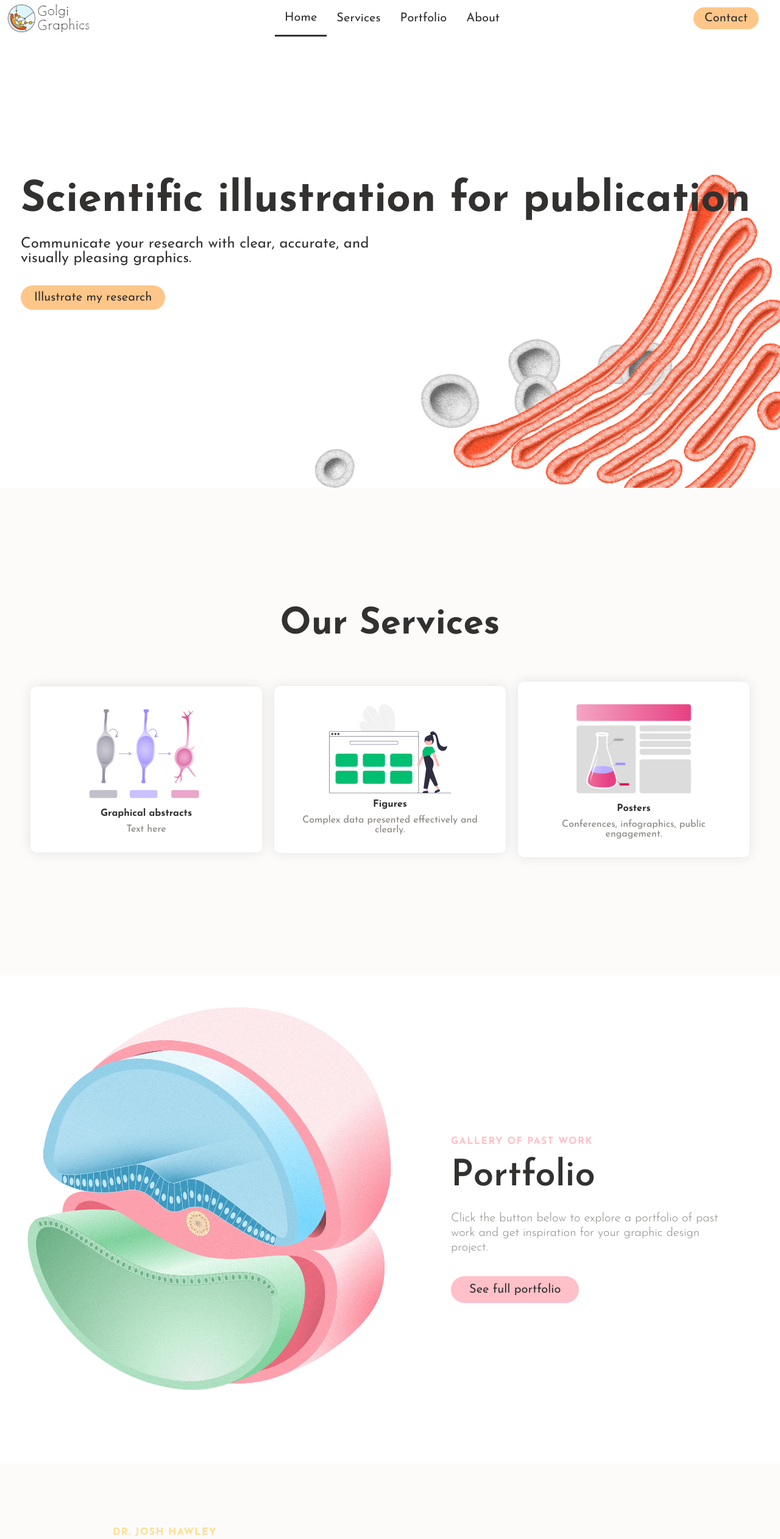
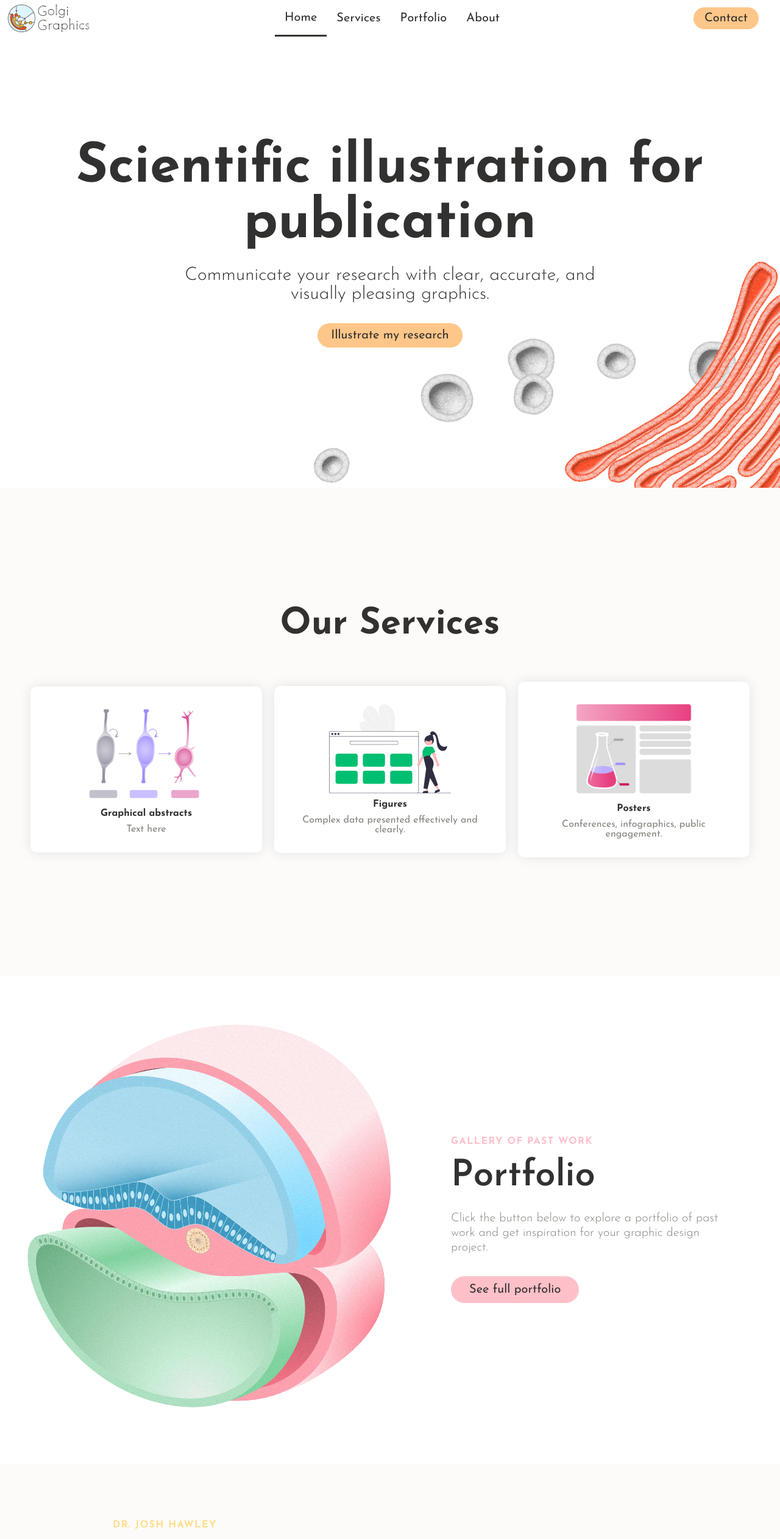
Before and after one commit to Josh-Hawley/Golgi-Graphics, a React (Create React App) app: page / in a window 1280 px wide. Shown: the top 2524 px of the page at 61% size. Built offline with nearby package versions, Linux system fonts and the light colour scheme.

Commit message:
portfolio image centering

```diff
--- a/src/App.js
+++ b/src/App.js
@@ -1,44 +1,44 @@
+import './App.css';
+import React from 'react';
+import { BrowserRouter as Router, Routes, Route } from 'react-router-dom';
+import Home from './pages';
+import ContactPage from './pages/contact';
+import GalleryPage from './pages/gallery';
+
+function App() {
+
+  return (
+      <Router>
+        <Routes>
+          <Route path='/' element={<Home/>} />
+          <Route path='/contact' element={<ContactPage/>}/>
+          <Route path='/gallery' element={<GalleryPage/>}/>
+        </Routes>
+      </Router>
+  );
+}
+
+export default App;
+
 // import './App.css';
 // import React from 'react';
 // import { BrowserRouter as Router, Routes, Route } from 'react-router-dom';
+// import LazyLoad from 'react-lazyload';
 // import Home from './pages';
 // import ContactPage from './pages/contact';
 // import GalleryPage from './pages/gallery';
 
+
 // function App() {
-
 //   return (
-//       <Router>
-//         <Routes>
-//           <Route path='/' element={<Home/>} />
-//           <Route path='/contact' element={<ContactPage/>}/>
-//           <Route path='/gallery' element={<GalleryPage/>}/>
-//         </Routes>
-//       </Router>
+//     <Router>
+//       <Routes>
+//         <Route path="/" element={<LazyLoad><Home /></LazyLoad>} />
+//         <Route path="/contact" element={<LazyLoad><ContactPage /></LazyLoad>} />
+//         <Route path="/gallery" element={<LazyLoad><GalleryPage /></LazyLoad>} />
+//       </Routes>
+//     </Router>
 //   );
 // }
 
 // export default App;
-
-import './App.css';
-import React from 'react';
-import { BrowserRouter as Router, Routes, Route } from 'react-router-dom';
-import LazyLoad from 'react-lazyload';
-import Home from './pages';
-import ContactPage from './pages/contact';
-import GalleryPage from './pages/gallery';
-
-
-function App() {
-  return (
-    <Router>
-      <Routes>
-        <Route path="/" element={<LazyLoad><Home /></LazyLoad>} />
-        <Route path="/contact" element={<LazyLoad><ContactPage /></LazyLoad>} />
-        <Route path="/gallery" element={<LazyLoad><GalleryPage /></LazyLoad>} />
-      </Routes>
-    </Router>
-  );
-}
-
-export default App;
--- a/src/components/About/index.js
+++ b/src/components/About/index.js
@@ -19,11 +19,11 @@ const About = () => {
                     <TopLine>Dr. Josh Hawley</TopLine>
                     <Heading lightText={true}>About</Heading>
                     <Subtitle darkText={true}>
-                        Welcome! I'm Dr. Josh Hawley, a passionate advocate for the fusion of science and design. With a background in Quantitative and Biophysical Biology at The University of Manchester, I have honed my expertise in understanding the intricacies of mathematically modelling biological systems, with a focus on embryonic development.
+                        Welcome! I'm Dr. Josh Hawley, a passionate advocate for the fusion of science and design. With a background in Quantitative and Biophysical Biology, I have honed my expertise in understanding the intricacies of embryonic development and stem cell fate decisions through a combination of mathematically modelling and experimental work.
                     </Subtitle>
 
                     <Subtitle>
-                    However, my curiosity extends beyond just doing the science and as a graphic designer, I channel my creativity and love for aesthetics to convey the complexity of science in visually appealing and easy-to-understand graphics. I believe that bridging the gap between science and art is crucial for fostering scientific literacy and engaging a broader audience, as well as communicating amongst scientific peers.
+                    However, my curiosity extends beyond just doing the science and as a graphic designer, I channel my creativity and love for aesthetics to convey the complexity of scienctific concepts with visually appealing and easy-to-understand graphics. I believe that bridging the gap between science and art is crucial for fostering scientific literacy, engaging a broader audience, and in communicating amongst scientific peers.
                     </Subtitle>
 
 
--- a/src/components/HeroSection/HeroElements.js
+++ b/src/components/HeroSection/HeroElements.js
@@ -6,15 +6,17 @@ import { Link as LinkS} from 'react-scroll';
 
 export const HeroH1 = styled.h1`
     color: ${theme.colors.darkTxt};
-    font-size: 70px;
-    text-align: left;
+    font-size: 90px;
+    text-align: center;
+    font-weight: 700;
+    /* max-width: 700px; */
 
     @media screen and (max-width: 768px) {
-        font-size: 60px;
+        font-size: 65px;
     }
 
     @media screen and (max-width: 480px) {
-        font-size: 40px;
+        font-size: 50px;
     }
 `;
 
@@ -27,7 +29,8 @@ export const HeroContainer = styled.div`
     height: 100vh;
     position: relative;
     z-index: 1;
-    justify-content: flex-start;
+    justify-content: center;
+    offset:-60px;
 `;
 
 export const HeroBg = styled.div`
@@ -115,55 +118,30 @@ export const ImageVesicle = styled.img`
   z-index: 1;
   position: absolute;
 
-  @media screen and (max-width: 768px) {
-       width: 70px;
+  @media screen and (max-width: 1300px) {
+       width: 90px;
     }
+    @media screen and (max-width: 700px) {
+    width: 70px;
+  }
 
 `;
 
-// export const ImageVesicle2 = styled.img`
-//     width: 100px;
-//   z-index: 1;
-//   position: absolute;
 
-//   @media screen and (max-width: 768px) {
-//        width: 70px;
-//     }
-
-// `;
-
-// export const ImageVesicle3 = styled.img`
-//     width: 100px;
-//   z-index: 1;
-//   position: absolute;
-
-//   @media screen and (max-width: 768px) {
-//        width: 70px;
-//     }
-
-// `;
-
-// export const ImageVesicle4 = styled.img`
-//     width: 100px;
-//   z-index: 1;
-//   position: absolute;
-
-//   @media screen and (max-width: 768px) {
-//        width: 70px;
-//     }
-
-// `;
 
 export const ImageGolgi = styled.img`
-  width: 600px;
+  width: 550px;
   z-index: 4;
   position: absolute;
   right: 0;
   bottom: 0;
 
-  @media screen and (max-width: 768px) {
-       width: 400px;
-    }
+  @media screen and (max-width: 1300px) {
+    width: 450px;
+  }
+  @media screen and (max-width: 700px) {
+    width: 350px;
+  }
 
 `;
 
@@ -216,7 +194,7 @@ export const HeroContent = styled.div`
     padding: 8px 24px;
     display: flex;
     flex-direction: column;
-    align-items: stretch;
+    align-items: center;
 
 `;
 
@@ -226,9 +204,10 @@ export const HeroContent = styled.div`
 export const HeroP = styled.p`
     margin-top: 24px;
     color: ${theme.colors.darkTxt};
-    font-size: 24px;
-    text-align: left;
-    max-width: 600px;
+    font-size: 30px;
+    text-align: center;
+    max-width: 700px;
+    font-weight: 300;
 
     @media screen and (max-width: 768px) {
         font-size: 24px;
--- a/src/components/HeroSection/index.js
+++ b/src/components/HeroSection/index.js
@@ -76,7 +76,7 @@ const HeroSection = () => {
     });
 
 
-    const golgiX = useTransform(golgiScale, [0, 1], ['0vw', '4vw']);
+    const golgiX = useTransform(golgiScale, [0, 1], ['0vw', '8vw']);
     const golgiY = useTransform(golgiScale, [0, 1], ['99vh', '110vh']);
 
     const vesicle1X = useTransform(vesicle1Scale, [0, 1], ['20vw', '65vw']);
@@ -91,7 +91,7 @@ const HeroSection = () => {
     const vesicle4X = useTransform(vesicle4Scale, [0, 1], ['60vw', '80vw']);
     const vesicle4Y = useTransform(vesicle4Scale, [0, 1], ['30vh', '80vh']);
 
-    const vesicle5X = useTransform(vesicle5Scale, [0, 1], ['75vw', '80vw']);
+    const vesicle5X = useTransform(vesicle5Scale, [0, 1], ['80vw', '90vw']);
     const vesicle5Y = useTransform(vesicle5Scale, [0, 1], ['15vh', '85vh']);
 
     const vesicle6X = useTransform(vesicle6Scale, [0, 1], ['47vw', '70vw']);
--- a/src/components/InfoSection/InfoElements.js
+++ b/src/components/InfoSection/InfoElements.js
@@ -59,6 +59,7 @@ export const Column2 = styled.div`
     /* width:120vw; */
     width: 50vw;
     height: 100vh;
+
     /* align-items: center; */
     overflow: hidden;
     @media screen and (max-width: 768px){
@@ -185,7 +186,9 @@ export const Layer0 = styled.img`
   z-index: 0;
   position: absolute;
   left: 50%;
-  transform: translate(-50%);
+  /* top: 50%; */
+  transform: translate(-50%, -50%);
+
 `;
 
 export const Layer1 = styled.img`
@@ -193,7 +196,8 @@ export const Layer1 = styled.img`
   z-index: 1;
   position: absolute;
   left: 50%;
-  transform: translate(-50%);
+  /* top: 50%; */
+  transform: translate(-50%, -50%);
 `;
 
 export const Layer2 = styled.img`
@@ -201,7 +205,8 @@ export const Layer2 = styled.img`
   z-index: 2;
   position: absolute;
   left: 50%;
-  transform: translate(-50%);
+  /* top: 50%; */
+  transform: translate(-50%, -50%);
 `;
 
 export const Layer3 = styled.img`
@@ -209,7 +214,8 @@ export const Layer3 = styled.img`
   z-index: 3;
   position: absolute;
   left: 50%;
-  transform: translate(-50%);
+  /* top: 50%; */
+  transform: translate(-50%, -50%);
 `;
 
 export const Layer4 = styled.img`
@@ -217,7 +223,8 @@ export const Layer4 = styled.img`
   z-index: 4;
   position: absolute;
   left: 50%;
-  transform: translate(-50%);
+
+  transform: translate(-50%, -50%);
 `;
 
 
--- a/src/components/InfoSection/index.js
+++ b/src/components/InfoSection/index.js
@@ -5,7 +5,7 @@ import { InfoContainer, InfoWrapper, InfoRow, Column1, Column2, TextWrapper, Top
 // import {useTheme} from 'styled-components';
 // import { Parallax } from 'react-parallax';
 // import portfolioBackground from '../../images/portfolio background.jpg';
-import { useRef } from 'react';
+import { useRef, useEffect, useState } from 'react';
 
 import { motion, useScroll, useSpring, useTransform } from 'framer-motion';
 
@@ -31,12 +31,20 @@ const InfoSection = ({lightBg, id, imgStart, topLine, lightText, headline, darkT
 //     });
 //     let y = useTransform(scrollYProgress, [0, 1], ['0%', '40%']);
 
-
+    const [divHeight, setDivHeight] = useState(0);
     let ref = useRef(null);
     let {scrollYProgress} = useScroll({
         target: ref,
         offset: ["start end", "end start"]
     });
+
+    useEffect(() => {
+      if (ref.current) {
+        const height = ref.current.offsetHeight;
+        setDivHeight(height);
+        console.log('Div height:', height);
+      }
+    }, []);
 
     const outerScale = useSpring(scrollYProgress, {
         stiffness: 150,
@@ -56,15 +64,20 @@ const InfoSection = ({lightBg, id, imgStart, topLine, lightText, headline, darkT
       restDelta: 0.001
     });
 
+    const offsetX = useTransform(scrollYProgress, [0,1], ['0', '0'])
+    const offsetY = useTransform(scrollYProgress, [0,1], [40*divHeight/100, 60*divHeight/100])
 
     const outerX = useTransform(outerScale, [0, 1], ['0', '60px']);
-    const outerY = useTransform(outerScale, [0, 1], ['100vh', '-10px']);
+    const outerY = useTransform(outerScale, [0, 1], ['0vh', '-10px']);
 
     const inner1X = useTransform(inner1Scale, [0, 1], ['0%', '-100px']);
-    const inner1Y = useTransform(inner1Scale, [0, 1], ['100vh', '50px']);
+    const inner1Y = useTransform(inner1Scale, [0, 1], ['0vh', '50px']);
 
     const inner2X = useTransform(inner2Scale, [0, 1], ['0%', '-40px']);
-    const inner2Y = useTransform(inner2Scale, [0, 1], ['100vh', '20px']);
+    const inner2Y = useTransform(inner2Scale, [0, 1], ['0vh', '20px']);
+
+    // const inner2X = useTransform(inner2Scale, [0, 1], ['-0px', '0%']);
+    // const inner2Y = useTransform(inner2Scale, [0, 1], ['20px', '0vh']);
 
   return (
     <>
@@ -82,44 +95,31 @@ const InfoSection = ({lightBg, id, imgStart, topLine, lightText, headline, darkT
                     </BtnWrap>
                 </TextWrapper>
                 </Column1>
-                {/* <Parallax bgImage={portfolioBackground} strength={400}> */}
+
                 <Column2>
-                    {/* <ImgWrap> */}
 
-                    {/* <ImgConstrainBox> */}
-                    {/* <motion.div style={{ y }}>
-                      <Img src={portfolioBackground} alt={'Portfolio image'} />
-                    </motion.div> */}
-
-                    <motion.div style = {{ x: outerX}}>
-                    <motion.div style = {{ y: outerY }}>
+                    <motion.div style = {{ x: offsetX, y: offsetY }}>
+                      <motion.div style = {{ x: outerX, y: outerY}}>
                                 <Layer0 src={layer0} />
-                        </motion.div>
                       </motion.div>
 
-                      <motion.div style = {{ x: inner1X}}>
-                      <motion.div style = {{ y: inner1Y }}>
+                      <motion.div style = {{ x: inner1X, y: inner1Y}}>
                                 <Layer1 src={layer1} />
-                        </motion.div>
                       </motion.div>
 
-                      <motion.div style = {{ x: outerX}}>
-                      <motion.div style = {{ y: outerY }}>
+                      <motion.div style = {{ x: outerX, y: outerY }}>
                                 <Layer2 src={layer2} />
-                        </motion.div>
                       </motion.div>
 
-                      <motion.div style = {{ x: inner2X}}>
-                      <motion.div style = {{ y: inner2Y }}>
+                      <motion.div style = {{ x: inner2X, y: inner2Y }}>
                                 <Layer3 src={layer3} />
-                        </motion.div>
                       </motion.div>
 
-                      <motion.div style = {{ x: outerX}}>
-                      <motion.div style = {{ y: outerY }}>
+                      <motion.div style = {{ x: outerX, y: outerY}}>
                                 <Layer4 src={layer4} />
-                        </motion.div>
                       </motion.div>
+                    </motion.div>
+
 
 
 
--- a/src/components/Navbar/NavbarElements.js
+++ b/src/components/Navbar/NavbarElements.js
@@ -34,7 +34,7 @@ background: ${({scrollNav}) => (scrollNav ? `${theme.colors.lightestBg}` : 'tran
   z-index: 1;
   width: 100vw;
   padding: 0 10px;
-  overflow:hidden;
+  overflow: hidden;
   position: fixed;
   top: 0px;
   transition: 0.8s all ease;
--- a/src/components/Navbar/index.js
+++ b/src/components/Navbar/index.js
@@ -11,7 +11,7 @@ const Navbar = ({ toggle }) => {
     const [scrollNav, setScrollNav] = useState(false);
 
     const changeNav = () => {
-        if(window.scrollY >= 80) {
+        if(window.scrollY >= 1) {
             setScrollNav(true)
         } else{
             setScrollNav(false)
```
Also changed, not shown: src/images/portfolio background/Layer0.png, src/images/portfolio background/Layer2.png.
